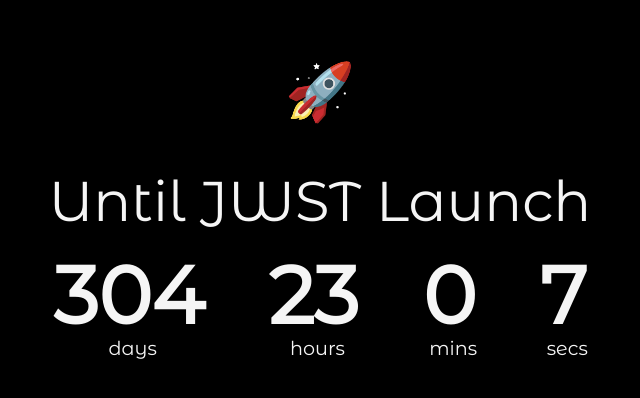
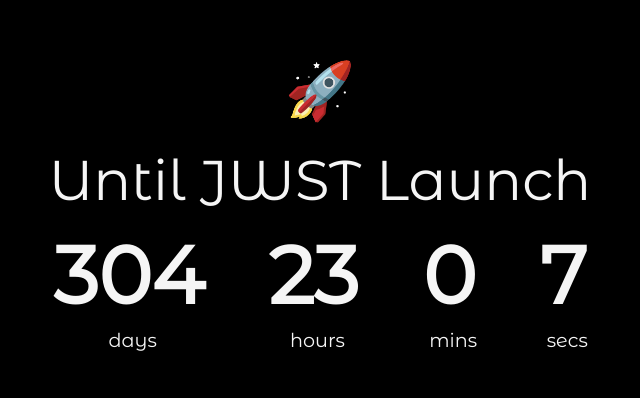
Before and after one commit to mschinagaines/JWST-CountdownTimer, a plain HTML site: page index.html in a window 1280 px wide. Shown: the part 202-600 px from the top of the page, without its empty margins (320-960 px from the left). Drawn offline with Linux system fonts and the light colour scheme; animation ran at ten frames a second.

Commit message:
🆗 Fixed margin overlapping issue on countdown timer

```diff
--- a/style.css
+++ b/style.css
@@ -28,7 +28,11 @@
 h1 {
     font-size: 3.5rem;
     font-weight: normal;
-    margin: 1.3rem;
+    margin: 0.7rem;
+}
+
+.countdowntimer {
+    margin-top: -40px;
 }
 
 .countdown-container {
@@ -39,7 +43,7 @@
     font-size: 5rem;
     font-weight: bold;
     line-height: 1;
-    margin: 0 2rem;
+    margin: 0.7rem 2rem;
 }
 
 .center {
@@ -78,4 +82,4 @@
      50% { transform: rotate(10.0deg) }
      60% { transform: rotate( 0.0deg) }  /* Reset for the last half to pause */
     100% { transform: rotate( 0.0deg) }
-  }
+}
```
Also changed, not shown: index.html (+2 -1 lines).
